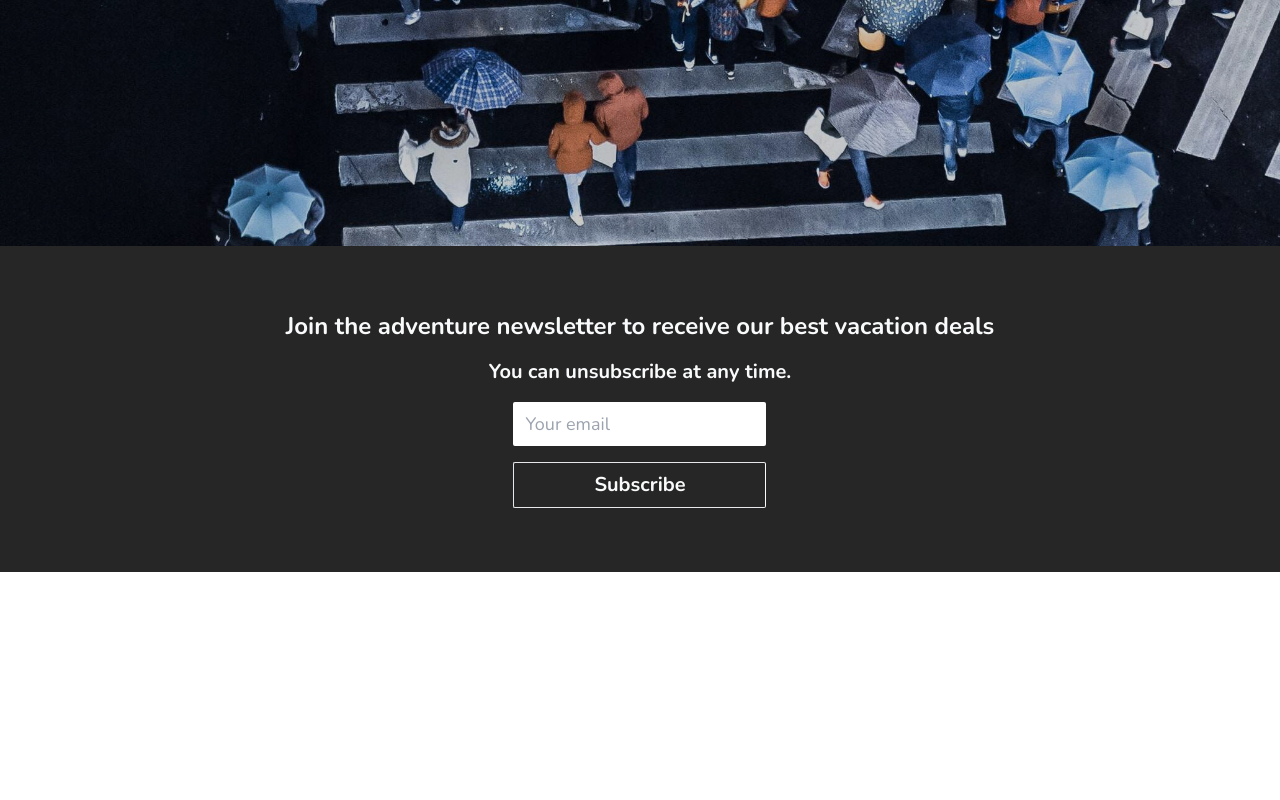
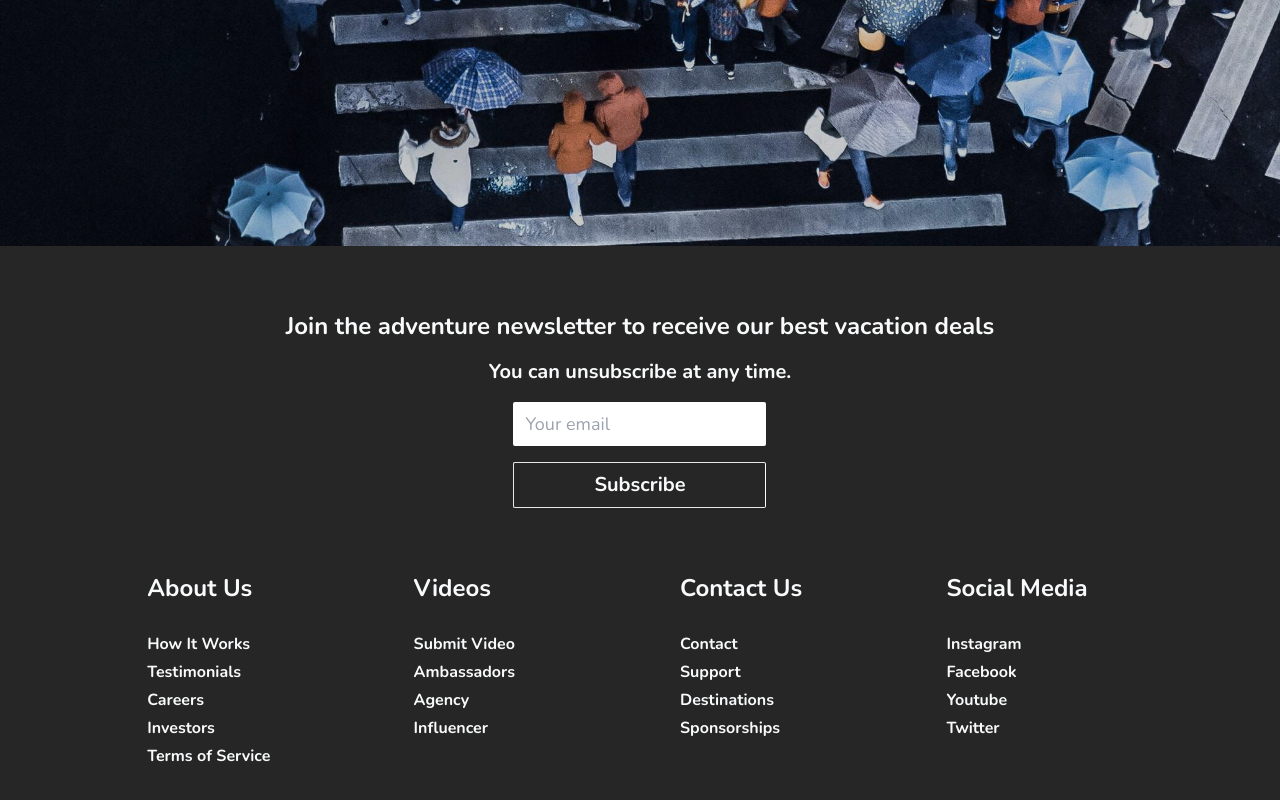
Before and after one commit to Imankh72/adventure, a React (Create React App) app: page /services in a window 1280 px wide. Shown: the part 554-1354 px from the top of the page. Before the commit the page ends 1126 px from the top, so only its background shows below. Built offline with nearby package versions, Linux system fonts and the light colour scheme.

Commit message:
Add: FooterLinks Component

```diff
--- a/src/components/Footer.jsx
+++ b/src/components/Footer.jsx
@@ -1,10 +1,11 @@
 import FooterForm from "./FooterForm";
+import FooterLinks from "./FooterLinks";
 
 const Footer = () => {
   return (
-    <footer className="bg-neutral-800 text-gray-50 flex flex-col justify-center items-center py-16 px-6 text-center">
+    <footer className="bg-neutral-800 text-gray-50 flex flex-col justify-center items-center py-16 px-6 text-center gap-16">
       <FooterForm />
-      <section></section>
+      <FooterLinks />
       <section></section>
     </footer>
   );
--- /dev/null
+++ b/src/components/FooterLinks.jsx
@@ -0,0 +1,29 @@
+import { useEffect, useState } from "react";
+import { footerLinksData } from "../data/footerLinksData";
+
+const FooterLinks = () => {
+  const [footerLinks, setFooterLinks] = useState([]);
+
+  useEffect(() => {
+    setFooterLinks(footerLinksData);
+  }, [footerLinks]);
+
+  return (
+    <section className="w-[80%] flex justify-center flex-wrap gap-20">
+      {footerLinks.map(({ id, title, links }) => (
+        <div key={id} className="text-left flex-1 flex flex-col">
+          <h6 className="font-bold text-2xl mb-6">{title}</h6>
+          <ul>
+            {links.map((link, index) => (
+              <li key={index} className="font-bold my-1">
+                {link}
+              </li>
+            ))}
+          </ul>
+        </div>
+      ))}
+    </section>
+  );
+};
+
+export default FooterLinks;
```
